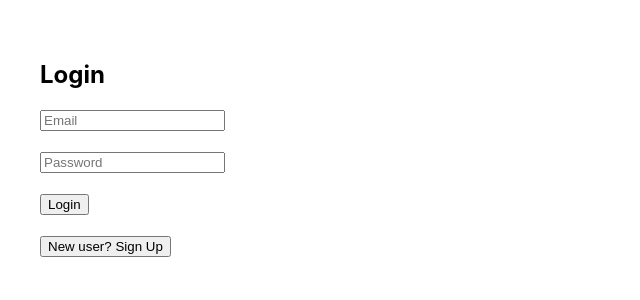
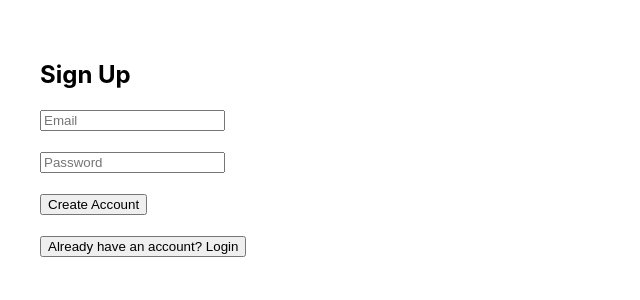
Before and after one commit to UzmaSaiyed/resume-parser-nlp, a React (Create React App) app in the folder frontend/: page / in a window 1280 px wide. Shown: the top 300 px of the page, without its empty margins (0-640 px from the left). Built offline with nearby package versions, Linux system fonts and the light colour scheme; no server answers.

Commit message:
sign up 2nd

```diff
--- a/frontend/src/App.js
+++ b/frontend/src/App.js
@@ -7,37 +7,54 @@ function App() {
   // auth
   const [email, setEmail] = useState("");
   const [password, setPassword] = useState("");
-  const [isSignup, setIsSignup] = useState(false);
+  const [isSignup, setIsSignup] = useState(true); // SIGNUP FIRST
 
   // resume parser
   const [resume, setResume] = useState("");
   const [jobDesc, setJobDesc] = useState("");
   const [result, setResult] = useState(null);
 
-  // ---------------- AUTH SESSION ----------------
+  // ---------------- SESSION ----------------
   useEffect(() => {
     supabase.auth.getSession().then(({ data }) => {
       setSession(data.session);
     });
 
-    const { data: listener } = supabase.auth.onAuthStateChange(
+    const { data: authListener } = supabase.auth.onAuthStateChange(
       (_event, session) => {
         setSession(session);
       }
     );
 
-    return () => listener.subscription.unsubscribe();
+    return () => {
+      authListener.subscription.unsubscribe();
+    };
   }, []);
 
   // ---------------- SIGN UP ----------------
   const handleSignup = async () => {
-    const { error } = await supabase.auth.signUp({
+    const { data, error } = await supabase.auth.signUp({
       email,
       password,
     });
 
-    if (error) alert(error.message);
-    else alert("Signup successful. You can now login.");
+    if (error) {
+      alert(error.message);
+      return;
+    }
+
+    // insert into users table
+    if (data.user) {
+      await supabase.from("users").insert([
+        {
+          id: data.user.id,
+          email: data.user.email,
+        },
+      ]);
+    }
+
+    alert("Signup successful! Please login.");
+    setIsSignup(false);
   };
 
   // ---------------- LOGIN ----------------
@@ -89,14 +106,16 @@ function App() {
           placeholder="Email"
           value={email}
           onChange={(e) => setEmail(e.target.value)}
-        /><br /><br />
+        />
+        <br /><br />
 
         <input
           type="password"
           placeholder="Password"
           value={password}
           onChange={(e) => setPassword(e.target.value)}
-        /><br /><br />
+        />
+        <br /><br />
 
         {isSignup ? (
           <button onClick={handleSignup}>Create Account</button>
@@ -107,17 +126,19 @@ function App() {
         <br /><br />
 
         <button onClick={() => setIsSignup(!isSignup)}>
-          {isSignup ? "Already have an account? Login" : "New user? Sign Up"}
+          {isSignup
+            ? "Already have an account? Login"
+            : "New user? Sign Up"}
         </button>
       </div>
     );
   }
 
-  // ---------------- MAIN APP UI ----------------
+  // ---------------- MAIN APP ----------------
   return (
     <div style={{ padding: "30px" }}>
       <h2>Resume Parser</h2>
-      <p>Logged in as: <b>{session.user.email}</b></p>
+      <p>Logged in as <b>{session.user.email}</b></p>
       <button onClick={handleLogout}>Logout</button>
 
       <br /><br />
```
